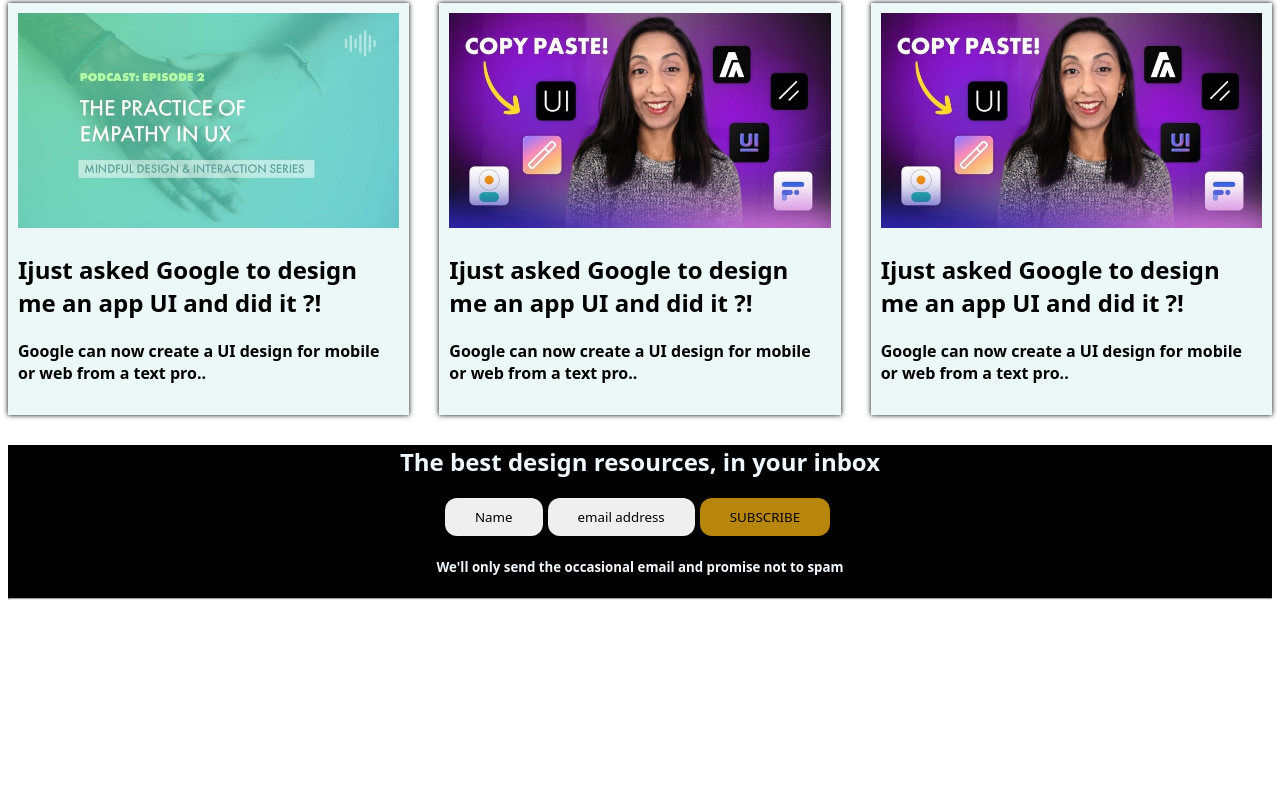
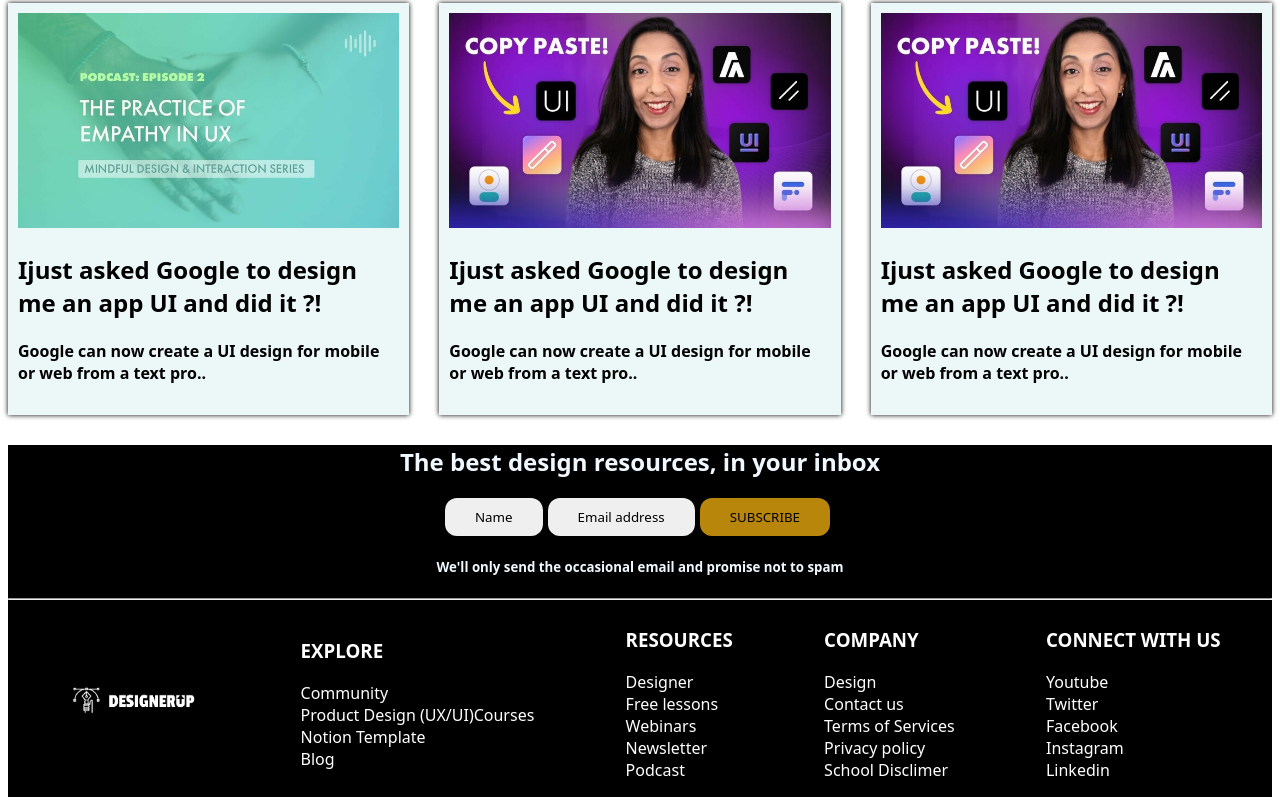
Before and after one commit to MohammadBahaduri/css2nd, a plain HTML site: page base.html in a window 1280 px wide. Shown: the part 7117-7922 px from the top of the page. Before the commit the page ends 7725 px from the top, so only its background shows below. Drawn offline with Linux system fonts and the light colour scheme.

Commit message:
commmit initial

```diff
--- a/base.html
+++ b/base.html
@@ -14,7 +14,7 @@
           <h1>DESIGNERUP</h1>
         </div>
         <div class="tabs">
-          <ul>
+          <ul class="navul">
             <li>Home</li>
             <li>Resources</li>
             <li>Community</li>
@@ -285,11 +285,63 @@
             <h2 style="color: aliceblue; text-align: center;"> The best design resources, in your inbox</h2>
             <div class="footer-childs">
                 <button class="name">Name</button>
-                <button class="email"> email address</button>
+                <button class="email"> Email address</button>
                 <button class="subscribe">SUBSCRIBE</button> <br>
             </div>
             <h5 style="color: aliceblue; text-align: center;">We'll only send the occasional email and promise not to spam</h5>
             <hr>
+            </div>
+            <div class="ul-footer">
+
+            <div class="parent-list-footer">
+                <div>
+                    <img src="photo/logo.png" style="width: 150px;">
+                </div>
+
+                <div class="child-1footer">
+                    <ul>
+                        <h3> EXPLORE</h3>
+                        <li> Community</li>
+                        <li> Product Design (UX/UI)Courses</li>
+                        <li> Notion Template</li>
+                        <li> Blog</li>
+                    </ul>
+                </div>
+                <div class="child-2footer">
+                    <ul>
+                        <h3> RESOURCES</h3>
+                        <li> Designer</li>
+                        <li> Free lessons</li>
+                        <li> Webinars</li>
+                        <li> Newsletter</li>
+                        <li> Podcast</li>
+                    </ul>
+                </div>
+                <div class="child-3footer">
+                    <ul>
+                        <h3> COMPANY</h3>
+                        <li> Design</li>
+                        <li> Contact us</li>
+                        <li> Terms of Services</li>
+                        <li> Privacy policy</li>
+                        <li> School Disclimer</li>
+                    </ul>
+                </div>
+                <div class="child-4footer">
+                    <ul>
+                        <h3> CONNECT WITH US</h3>
+                        <li> Youtube</li>
+                        <li> Twitter</li>
+                        <li> Facebook</li>
+                        <li> Instagram</li>
+                        <li> Linkedin</li>
+                    </ul>
+                </div>
+             </div>
+         </div>
+
+
+
 
 
         </div>
--- a/style.css
+++ b/style.css
@@ -35,14 +35,14 @@
   .login {
     display: flex;
   }
-  ul {
+.navul{
     display: flex;
     list-style-type: none;
     gap: 2rem;
   }
 }
 @media screen and (min-width: 1024px) {
-  ul {
+.navul{
     display: flex;
     list-style-type: none;
     gap: 6rem;
@@ -118,7 +118,7 @@
     border-radius: 12px ;
     border: none;
     padding: 10px 30px;
-    text-align: start;
+    text-align: left;
 
 }
 .subscribe{
@@ -140,7 +140,33 @@
         justify-content: center;
         flex-direction: row;
     }
-  }
+}
   hr{
     color:  white;
-  }
+}
+  .list-footer{
+    color: aliceblue;
+    list-style-type: none;
+}
+
+.parent-list-footer{
+    color: white;
+    list-style-type: none;
+    display: grid;
+    grid-template: repeat(2,auto)/repeat(2,120px)
+}
+
+li{
+    list-style-type: none;
+}
+
+@media screen and (min-width:768px){
+
+    .parent-list-footer{
+        display: flex;
+        align-items: center;
+        justify-content: space-evenly;
+        flex-direction: row;
+    }
+
+}
```
